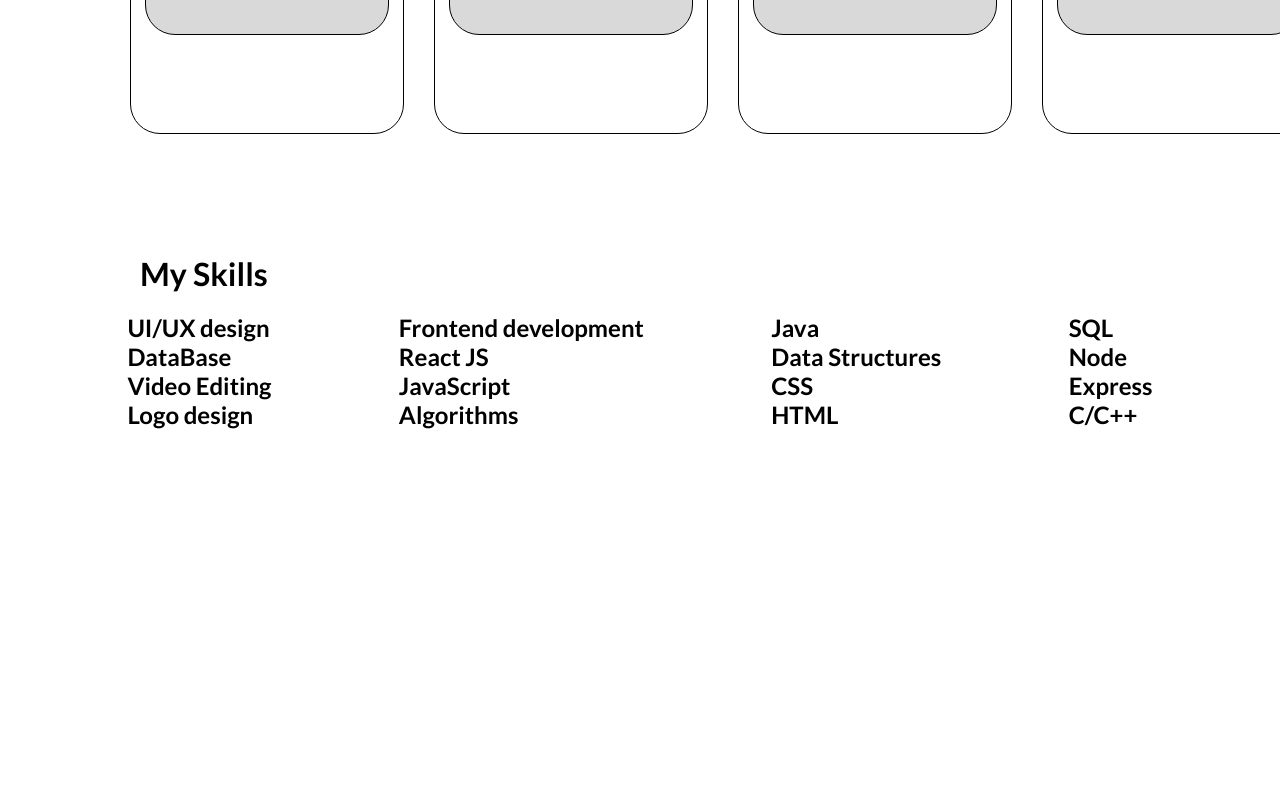
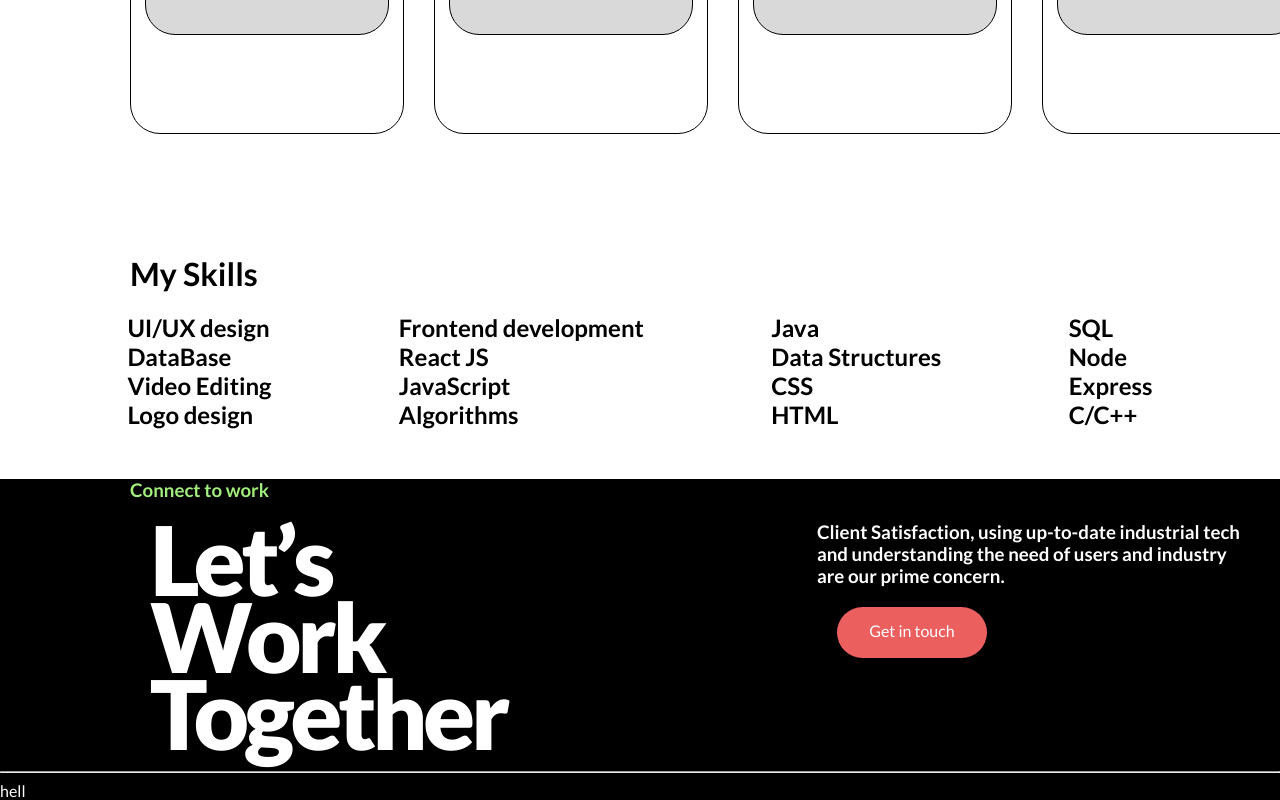
Before and after one commit to Shivam-hits/Portfolio, a React (Create React App) app in the folder frontend/: page / in a window 1280 px wide. Shown: the part 1518-2318 px from the top of the page. Before the commit the page ends 1947 px from the top, so only its background shows below. Built offline with nearby package versions, Linux system fonts and the light colour scheme.

Commit message:
completin of footer section

```diff
--- a/frontend/src/Pages/project.jsx
+++ b/frontend/src/Pages/project.jsx
@@ -2,8 +2,9 @@ import React from 'react'
 
 function Project() {
   return (
-    <div>Project</div>
+    <div className='projects_page_container'>
+      asdassd
+    </div>
   )
 }
-
 export default Project;
--- a/frontend/src/components/footer/footer.css
+++ b/frontend/src/components/footer/footer.css
@@ -0,0 +1,30 @@
+.footer_ini{
+    color: #A1EE7C;
+    margin: 20px  0 0 130px;
+}
+.footer_container{
+    color: white;
+    background-color: black;
+    margin: 50px 0 0 0;
+}
+.footer_contact{
+    margin: 20px 40px 20px 150px;
+    display: flex;
+    justify-content: space-between;
+}
+.footer_contact_button{
+    height: 37px;
+    width: 150px;
+    padding: 14px 0 0 0;
+    text-align: center;
+    background-color: #EB5F5F;
+    border-radius:30px;
+    margin: 20px;
+
+}
+.footer_contact_text{
+    font-weight: 800;
+    line-height: 80%;
+    font-size: 96px;
+    letter-spacing: -4.5px;
+}
--- a/frontend/src/components/footer/footer.jsx
+++ b/frontend/src/components/footer/footer.jsx
@@ -1,9 +1,29 @@
 import React from 'react'
-
+import "./footer.css"
 function Footer() {
   return (
     <div className='footer_container'>
+      <h3 className='footer_ini'>Connect to work</h3>
 
+      <div className='footer_contact'>
+        <div className='footer_contact_1'>
+          <h1 className='footer_contact_text'>
+            Let’s<br/>
+            Work<br/>
+            Together
+          </h1>
+        </div>
+        <div className='footer_client'>
+          <h3>Client Satisfaction, using up-to-date industrial tech<br/>
+            and understanding the need of users and industry<br/>
+            are our prime concern.
+          </h3>
+          <p className='footer_contact_button'>Get in touch</p>
+        </div>
+
+      </div>
+      <hr className='footer_section_divide'/>
+      hell
     </div>
   )
 }
--- a/frontend/src/components/skills/skills.css
+++ b/frontend/src/components/skills/skills.css
@@ -3,6 +3,6 @@
     justify-content: space-evenly;
     margin: 20px 0 0 0;
 }
-.skills_tital{
-    margin: 100px 0 0 140px;
+.skills_title{
+    margin: 100px 0 0 130px;
 }
--- a/frontend/src/components/skills/skills.jsx
+++ b/frontend/src/components/skills/skills.jsx
@@ -4,7 +4,7 @@ function Skills() {
   return (
     <div className='skills_container'>
 
-      <h1 className='skills_tital'>My Skills</h1>
+      <h1 className='skills_title'>My Skills</h1>
 
       <div className='Skills_list_container'>
 
```
